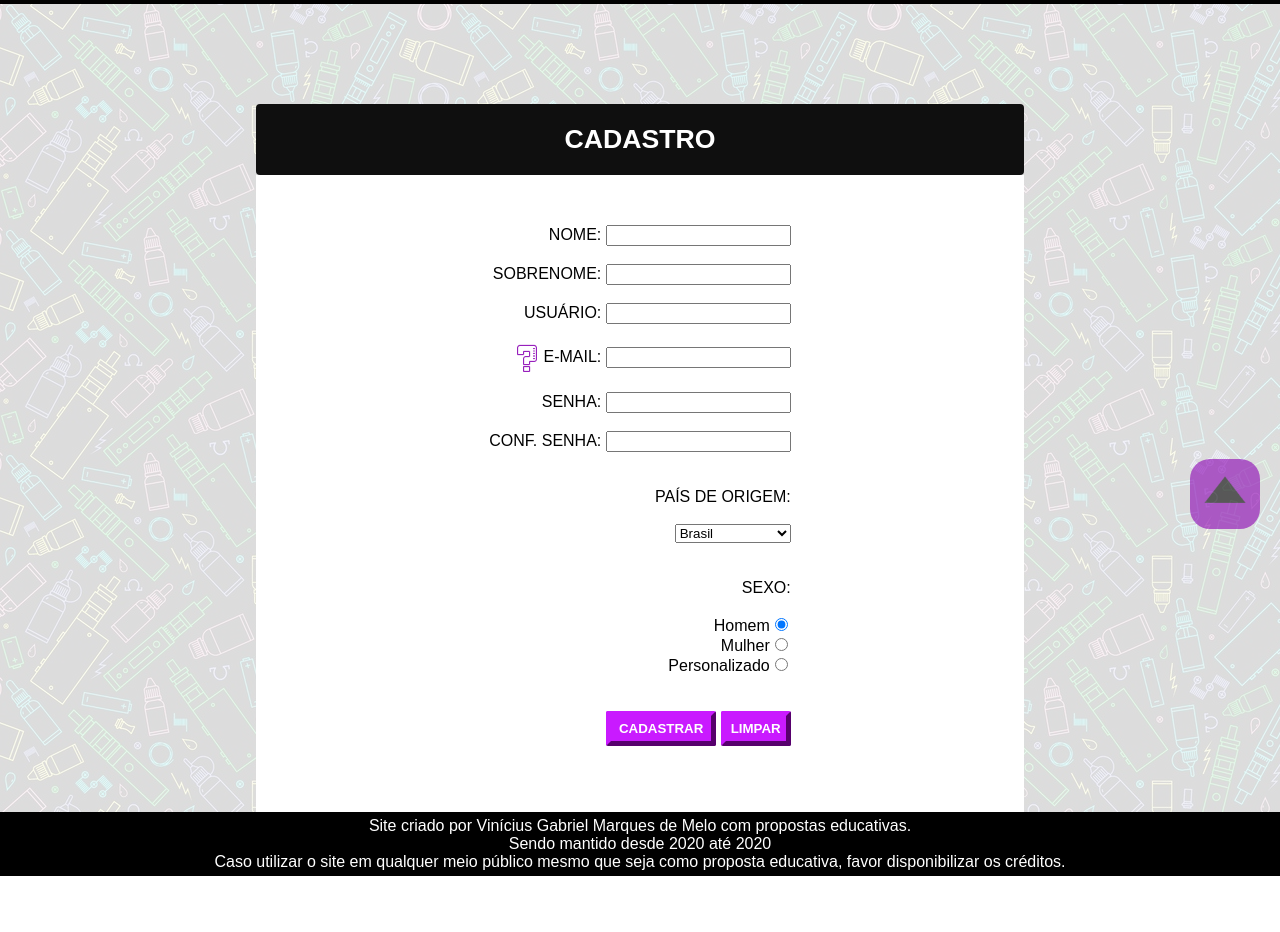
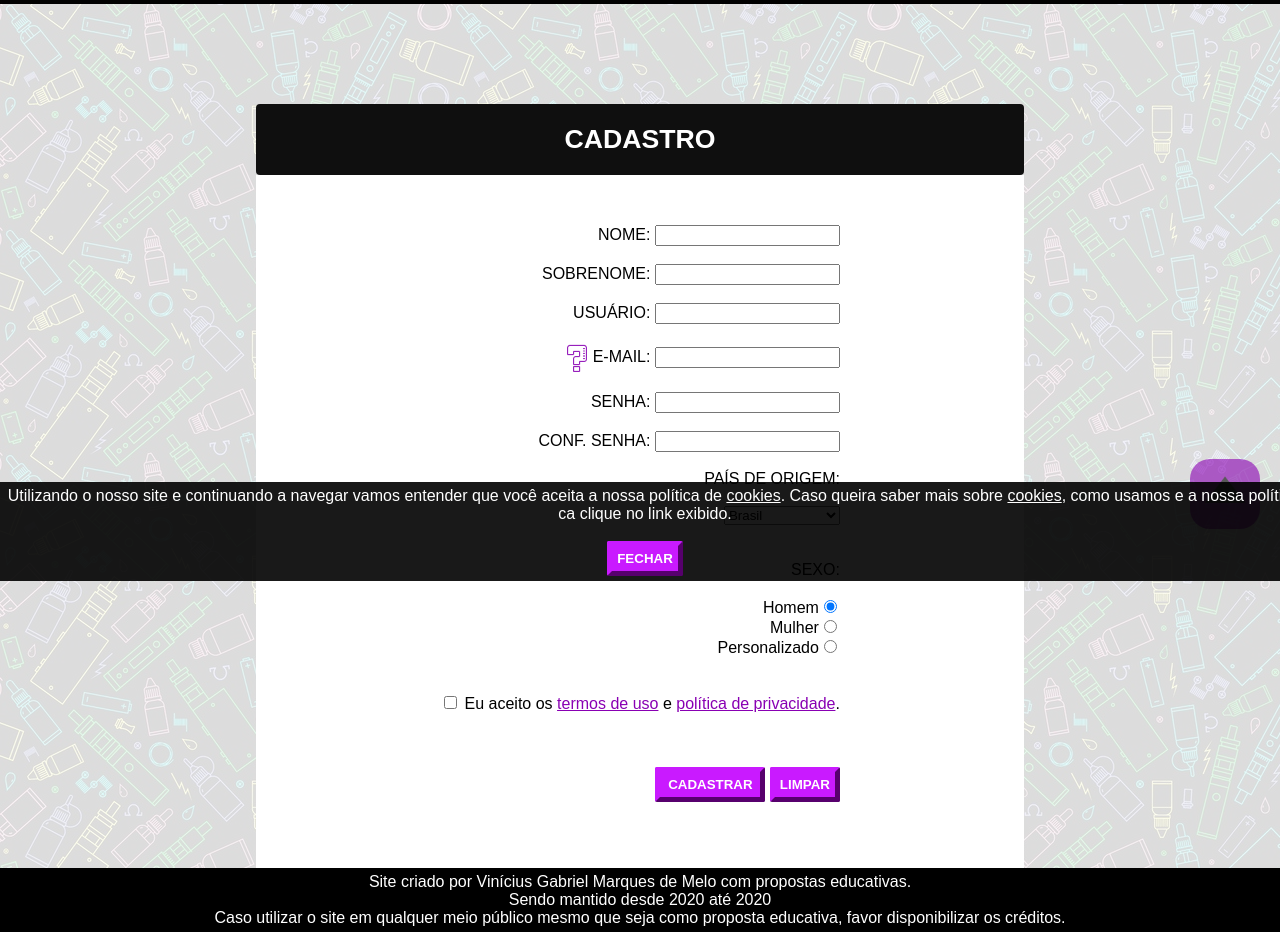
Before and after one commit to monambike/project-hanabi-web, a PHP site: page /projecthanabi_web/lang/pt-br/signup.php in a window 1280 px wide. Shown: the part 219-1151 px from the top of the page. Before the commit the page ends 1095 px from the top, so only its background shows below. Run offline with PHP 8.4, Linux system fonts and the light colour scheme; data that the repository does not hold is empty; some libraries are stand-ins or nearby versions.

Commit message:
Cookies, terms of service and body load
It was so many changes that I would take a lot to relate, but basically:
- Added cookies info to all pages;
- Added terms of services and privacy policy to signup;
- Organized more the body load.

```diff
--- a/css/stylemain.css
+++ b/css/stylemain.css
@@ -288,6 +288,26 @@ h5{font-size: 12pt;}
 	position: fixed;
 }
 
+/*Cookies*/
+#div_cookies{
+	bottom: 0px;
+	color: rgba(255,255,255,1);
+	padding: 5px;
+	position: fixed;
+	text-align: center;
+	width: 100%;
+	word-break: break-all;
+}
+/*Default*/
+#div_cookies a{
+	color: rgba(255,255,255,1);
+	cursor: pointer;
+}
+/*Hover*/
+#div_cookies a:hover{color: rgba(201,26,255,1);}
+/*Active*/
+#div_cookies a:active{color: rgba(220,110,255,1);}
+
 /*PARA DISPOSITIVOS COM LARGURA MÁXIMA DE 600px*/
 @media only screen and (max-width: 600px){
 	/*Divisões principais*/
@@ -327,6 +347,9 @@ h5{font-size: 12pt;}
 	/*Chat*/
 	#btn_iframe{width: 100%;}
 	#iframe_chat{width: 100%;}
+
+	/*Cookies*/
+	#div_cookies{background-color: rgba(0,0,0,1);}
 }
 
 /*PARA DISPOSITIVOS COM LARGURA MÍNIMA DE 600px*/
@@ -370,4 +393,11 @@ h5{font-size: 12pt;}
 	/*Chat*/
 	#btn_iframe{width: 30%;}
 	#iframe_chat{width: 30%;}
+
+	/*Cookies*/
+	#div_cookies{background-color: rgba(0,0,0,0.9);}
+	#div_cookies:hover{
+		background-color: rgba(0,0,0,1);
+		transition: 0.2s;
+	}
 }
--- a/css/stylesignup.css
+++ b/css/stylesignup.css
@@ -13,6 +13,16 @@ div.div_content form{
 	text-align: right;
 	width: auto;
 }
+
+/*Links*/
+/*Links*/
+/*Default*/
+#form_register a{
+	color: rgba(137,0,179,1);
+	cursor: pointer;
+}
+#form_register a:hover{color: rgba(201,26,255,1);}
+#form_register a:active{color: rgba(220,110,255,1);}
 
 /*Imagens*/
 #form_register img{
--- a/js/events.js
+++ b/js/events.js
@@ -17,6 +17,8 @@ function movelink(navigation){
 			var confirm = document.getElementById('signup_txt_confirm').value;
 			//Aviso
 			var notice = document.getElementById('txt_notice');
+			//Termos de uso e serviço
+			var terms = document.getElementById('terms_of_use');
 
 			//Verifica se os dados estão em um formato correto
 			if(name === "" || surname === "" || username === "" || email === "" || password === "" || confirm === ""){
@@ -27,7 +29,10 @@ function movelink(navigation){
 				//Verifica se a senha está igual ao campo de senha confirmada, caso não esteja, emite uma mensagem
 				notice.innerHTML = "Campo 'senha' diferente do campo <br> 'confirmar senha'.";
 				notice.hidden = false;
-			}else if(email.includes('@') && email.includes('.com')){
+			}else if(terms.checked === false){
+				notice.innerHTML = "Você precisa aceitar os termos de uso antes de cadastrar.";
+				notice.hidden = false;
+			}else if(email.includes('@')){
 				//Caso todos os pedidos sejam atendidos, envia o formulário
 				document.getElementById('form_register').submit();
 			}else{
@@ -138,7 +143,7 @@ function transferColor(transfered_color){
 
 //Faz com que o site só seja mostrado com javascript ativado ou com ele carregado por completo
 function waitCompleteLoad(){
-	document.getElementById('loadContent').style.display= 'block';
+	document.getElementById('loadContent').style.display = 'block';
 }
 
 //SONS
@@ -361,3 +366,62 @@ function interactIframe(){
 		}
 	}
 }
+
+function setCookie(cname, cvalue, exdays) {
+	var d = new Date();
+	d.setTime(d.getTime() + (exdays * 24 * 60 * 60 * 1000));
+	var expires = "expires="+d.toUTCString();
+	document.cookie = cname + "=" + cvalue + ";" + expires + ";path=/";
+
+	checkCookiesAllowed();
+}
+
+function getCookie(cname) {
+	var name = cname + "=";
+	var decodedCookie = decodeURIComponent(document.cookie);
+	var ca = decodedCookie.split(';');
+
+	for(var i = 0; i <ca.length; i++) {
+		var c = ca[i];
+		while (c.charAt(0) == ' ') {
+			c = c.substring(1);
+		}
+		if (c.indexOf(name) == 0) {
+			return c.substring(name.length, c.length);
+		}
+	}
+	return "";
+}
+
+function checkCookiesAllowed(){
+	var terms = getCookie("terms_of_cookie");
+	var divcookie = document.getElementById("div_cookies");
+
+	//Se o usuário não concordou com os cookies
+	if (terms === ""){
+		divcookie.style.display = "block";
+	//Se o usuário concordou com os cookies
+	}else{
+		divcookie.style.display = "none";
+	}
+}
+
+function bodyLoadFunction(lang, locate, type){
+	//Verifica o estado da aba de abrir conta
+	verify_account_state();
+	//Define o idioma da página
+	localStorage.setItem(lang, locate);
+	//Atualiza o botão de ir ao topo
+	changeimage2();
+	//Checa se o usuário entendeu a política de cookies
+	checkCookiesAllowed();
+
+	//Funções carregadas para partes do site específicas
+	if(type === 1){
+		//Define as cores caso o usuário tenha definido
+		colorSet();
+	}
+
+	//Depois de tudo carregado carrega o body
+	waitCompleteLoad();
+}
--- a/lang/pt-br/signup.php
+++ b/lang/pt-br/signup.php
@@ -34,7 +34,7 @@
 		<link rel="icon" type="image/x-icon" href="../../images/hanabi.png">
 		<link rel="shortcut icon" type="image/x-icon" href="../../images/hanabi.png">
 	</head>
-	<body onload="verify_account_state(); localStorage.setItem('language', 'pt-br'); changeimage2();">
+	<body id="loadContent" onload="bodyLoadFunction('language', 'pt-br', 0)" style="display: none;">
 		<a id="top" hidden></a>
 		<a id="link_to_top" href="#top"><img id="img_goup" src="../../images/goup1.png" onmouseover="changeimage1()" onmouseout="changeimage2()"></a>
 		<div style="background-color: rgba(255,255,255,0.85);">
@@ -187,8 +187,6 @@
 						<input type="password" id="signup_txt_confirm" name="confirm" maxlength="20">
 						<br>
 						<br>
-						<span id="txt_notice" hidden></span>
-						<br>
 						<label for="country">País de origem:</label>
 						<br>
 						<br>
@@ -212,11 +210,32 @@
 						<br>
 						<br>
 						<br>
+						<input id="terms_of_use" type="checkbox">
+						<span onclick="getElementById('terms_of_use').checked ^= true;">
+							Eu aceito os <a href="http://localhost/projecthanabi_web/info/privacy_policy.html#terms_of_use" target="_blank">termos de uso</a> e <a href="http://localhost/projecthanabi_web/info/privacy_policy.html#privacy_policy" target="_blank">política de privacidade</a>.
+						</span>
+						<br>
+						<br>
+						<span id="txt_notice" hidden></span>
+						<br>
+						<br>
 						<input id="btn_signup" class="btn_button" onclick="movelink('register')" name="Cadastrar" value="Cadastrar" type="button">
 						<input class="btn_button" onclick="clearfields()" name="Limpar" value="Limpar" type="button">
 					</form>
 				</div>
 			</section>
+			<div id="div_cookies" style="display: none;">
+				Utilizando o nosso site e continuando a navegar vamos entender que você aceita a nossa política de <a href="http://localhost/projecthanabi_web/info/cookies.html" target="_blank">cookies</a>. Caso queira saber mais sobre <a href="http://localhost/projecthanabi_web/info/cookies.html" target="_blank">cookies</a>, como usamos e a nossa política clique no link exibido.</a>
+				<br>
+				<br>
+				<button class="btn_button" onmousedown="setCookie('terms_of_cookie', 'allowed', 365)">Fechar</button>
+			</div>
+			<div id="div_cookies" style="display: none;">
+				Utilizando o nosso site e continuando a navegar vamos entender que você aceita a nossa política de <a href="http://localhost/projecthanabi_web/info/cookies.html" target="_blank">cookies</a>. Caso queira saber mais sobre <a href="http://localhost/projecthanabi_web/info/cookies.html" target="_blank">cookies</a>, como usamos e a nossa política clique no link exibido.</a>
+				<br>
+				<br>
+				<button class="btn_button" onmousedown="setCookie('terms_of_cookie', 'allowed', 365)">Fechar</button>
+			</div>
 			<footer>
 				Site criado por Vinícius Gabriel Marques de Melo com propostas educativas.
 				<br>Sendo mantido desde 2020 até 2020
```
Also changed, not shown: lang/pt-br/about.php (+7 -1 lines), lang/pt-br/art.php (+7 -1 lines), lang/pt-br/chat.php (+7 -1 lines), lang/pt-br/forgot.php (+7 -1 lines), lang/pt-br/game.php (+7 -1 lines), lang/pt-br/home.php (+7 -1 lines), lang/pt-br/search.php (+7 -1 lines), lang/pt-br/settings.php (+7 -1 lines), lang/pt-br/user.php (+7 -1 lines).
